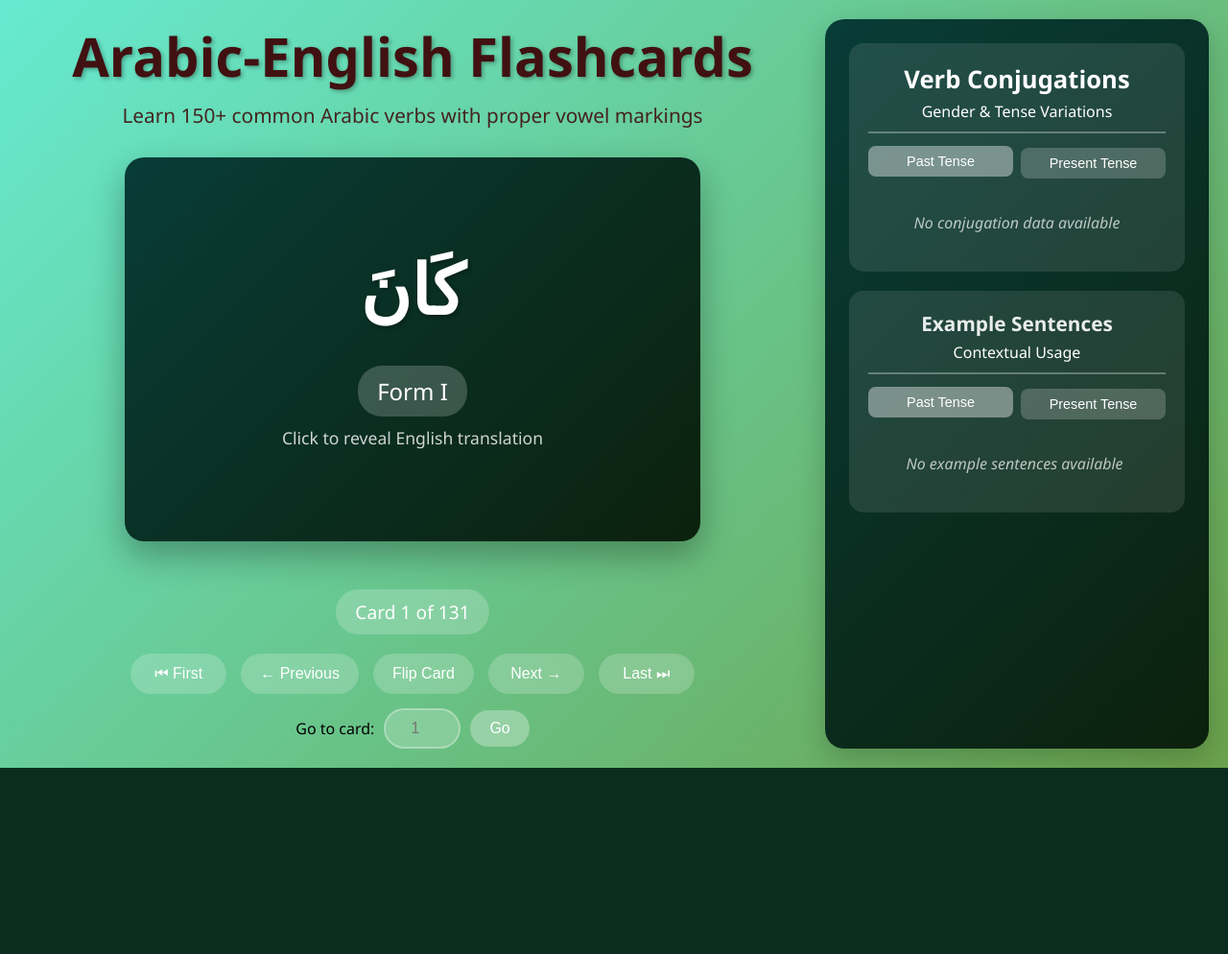
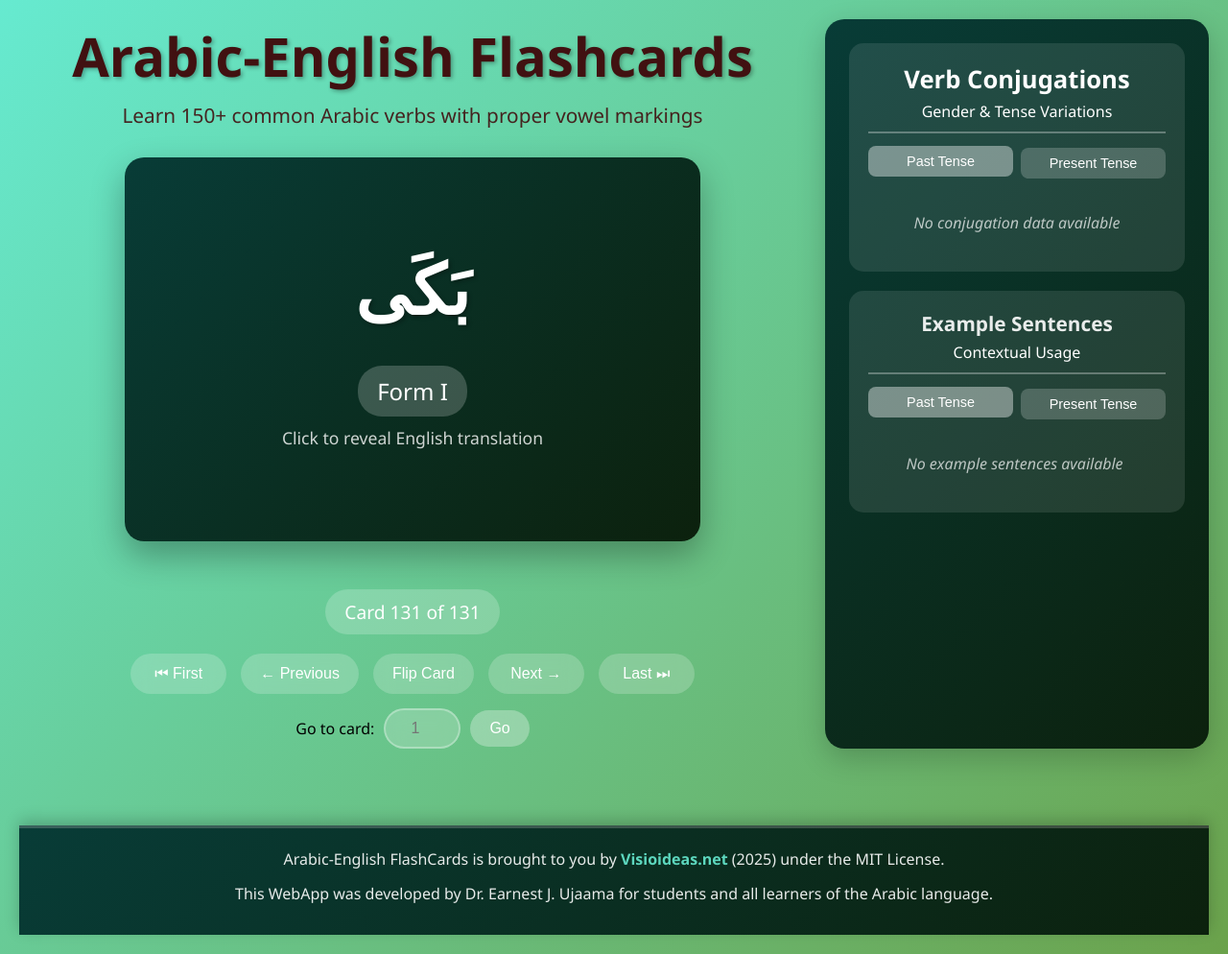
Before and after one commit to ejuPhd/arabic-flashcards, a Flask app: page / in a window 1280 px wide. Shown: the whole page at 96% size. Before the commit the page ends 800 px from the top, so only its background shows below. Run offline with Flask 3, Linux system fonts and the light colour scheme.

Commit message:
Added footer, about.html, changes to index.html and style.css.

```diff
--- a/app.py
+++ b/app.py
@@ -1,6 +1,7 @@
 from flask import Flask, render_template, jsonify, request
 import json
 import os
+from datetime import datetime
 
 app = Flask(__name__)
 
@@ -270,10 +271,13 @@
 def index():
     """Main page showing the flashcard"""
     current_card = flashcard_manager.get_current_card()
+    current_year = datetime.now().year
+
     return render_template('index.html',
                            card=current_card,
                            position=flashcard_manager.get_current_position(),
-                           total=flashcard_manager.get_total_cards())
+                           total=flashcard_manager.get_total_cards(),
+                           current_year=current_year)
 
 
 @app.route('/next')
@@ -432,5 +436,14 @@
     return jsonify(flashcard_manager.flashcards)
 
 
+@app.route('/about')
+def about():
+    """About page with application information"""
+    current_year = datetime.now().year
+    return render_template('about.html',
+                           current_year=current_year,
+                           total_cards=flashcard_manager.get_total_cards())
+
+
 if __name__ == '__main__':
     app.run(debug=True, host='0.0.0.0', port=8000)
--- a/static/styles/style.css
+++ b/static/styles/style.css
@@ -9,6 +9,8 @@
     background: linear-gradient(135deg, #66ead0 0%, #6ba24b 100%);
     min-height: 100vh;
     display: flex;
+    flex-direction: column;
+    /* Add this */
     padding: 20px;
 }
 
@@ -18,6 +20,9 @@
     width: 100%;
     gap: 20px;
     margin: 0 auto;
+    flex: 1;
+    padding-bottom: 80px;
+    /* Add breathing space here instead */
 }
 
 .main-content {
@@ -385,6 +390,8 @@
 @media (max-width: 1200px) {
     .container {
         flex-direction: column;
+        padding-bottom: 120px;
+        /* Slightly reduced */
     }
 
     .sidebar {
@@ -402,6 +409,11 @@
 }
 
 @media (max-width: 768px) {
+    .container {
+        padding-bottom: 100px;
+        /* Further reduced */
+    }
+
     .flashcard {
         height: 300px;
     }
@@ -433,6 +445,11 @@
 }
 
 @media (max-width: 480px) {
+    .container {
+        padding-bottom: 80px;
+        /* Smallest padding for mobile */
+    }
+
     .flashcard {
         height: 250px;
     }
@@ -469,3 +486,61 @@
         width: 100%;
     }
 }
+
+/* FOOTER STYLES */
+.footer {
+    width: 100%;
+    background: linear-gradient(135deg, #083c37, #0c210d);
+    color: white;
+    text-align: center;
+    padding: 20px;
+    margin-top: auto;
+    /* Keep auto behavior */
+    border-top: 3px solid rgba(255, 255, 255, 0.2);
+    box-shadow: 0 -5px 15px rgba(0, 0, 0, 0.2);
+}
+
+.footer-content {
+    max-width: 800px;
+    margin: 0 auto;
+    line-height: 1.6;
+}
+
+.footer-content p {
+    margin-bottom: 10px;
+    font-size: 1rem;
+    opacity: 0.9;
+}
+
+.footer-link {
+    color: #66ead0;
+    text-decoration: none;
+    font-weight: 600;
+    transition: all 0.3s ease;
+}
+
+.footer-link:hover {
+    color: #fff;
+    text-decoration: underline;
+}
+
+/* Responsive adjustments for footer */
+@media (max-width: 768px) {
+    .footer {
+        padding: 10px;
+    }
+
+    .footer-content p {
+        font-size: 0.9rem;
+    }
+}
+
+@media (max-width: 480px) {
+    .footer {
+        padding: 5px;
+    }
+
+    .footer-content p {
+        font-size: 0.85rem;
+    }
+}
--- a/templates/index.html
+++ b/templates/index.html
@@ -103,6 +103,21 @@
         </div>
     </div>
 
+    <!-- FOOTER SECTION -->
+    <footer class="footer">
+        <div class="footer-content">
+            <p>
+                Arabic-English FlashCards is brought to you by
+                <a href="https://visioideas.net" target="_blank" class="footer-link">Visioideas.net</a> ({{ current_year
+                }})
+                under the MIT License.
+            </p>
+            <p>
+                This WebApp was developed by Dr. Earnest J. Ujaama for students and all learners of the Arabic language.
+            </p>
+        </div>
+    </footer>
+
     <script src="{{ url_for('static', filename='scripts/script.js') }}"></script>
 </body>
 
```
Also changed, not shown: templates/about.html (added, +41 -0 lines).
